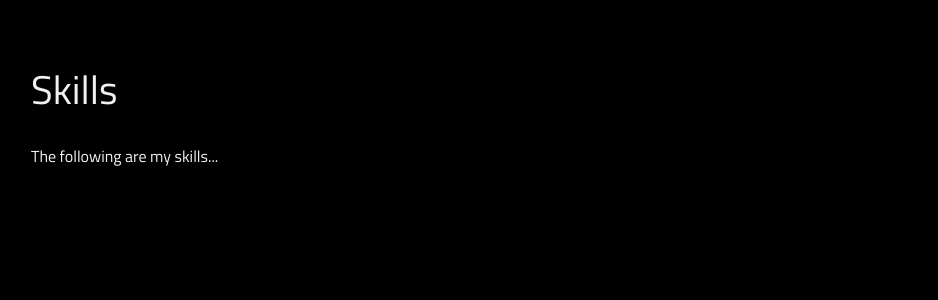
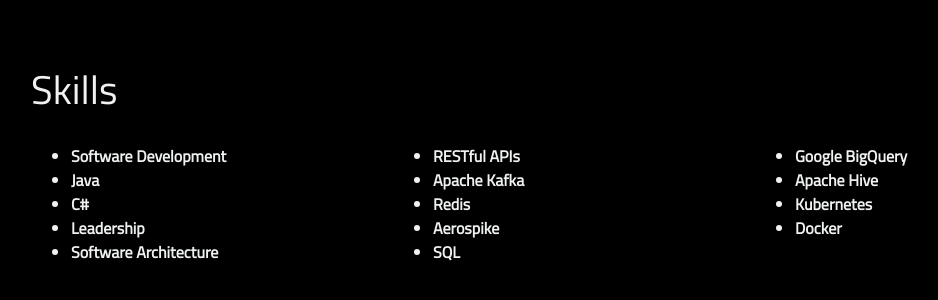
Before and after one commit to jbisa/jaybisa-website, a React (Create React App) app: page / in a window 1280 px wide. Shown: the part 7078-7378 px from the top of the page, without its empty margins (54-992 px from the left). Built offline with nearby package versions, Linux system fonts and the light colour scheme.

Commit message:
Added skills

```diff
--- a/public/index.html
+++ b/public/index.html
@@ -6,7 +6,7 @@
     <link rel="preconnect" href="https://fonts.gstatic.com">
     <link href="https://fonts.googleapis.com/css2?family=Titillium+Web:wght@200;400&display=swap" rel="stylesheet">
     <link rel="icon" href="%PUBLIC_URL%/favicon.ico" />
-    <meta name="viewport" content="width=device-width, initial-scale=1" />
+    <meta name="viewport" content="width=device-width, initial-scale=1.0" />
     <meta name="theme-color" content="#000000" />
     <meta
       name="description"
--- a/src/components/Skills.js
+++ b/src/components/Skills.js
@@ -10,7 +10,22 @@
     return(
         <section id="#skills" className="container py-5 section">
             <h1 className="header" data-aos="fade-up">Skills</h1>
-            <p data-aos="fade-up">The following are my skills...</p>
+            <ul data-aos="fade-up" className="list">
+                <li>Software Development</li>
+                <li>Java</li>
+                <li>C#</li>
+                <li>Leadership</li>
+                <li>Software Architecture</li>
+                <li>RESTful APIs</li>
+                <li>Apache Kafka</li>
+                <li>Redis</li>
+                <li>Aerospike</li>
+                <li>SQL</li>
+                <li>Google BigQuery</li>
+                <li>Apache Hive</li>
+                <li>Kubernetes</li>
+                <li>Docker</li>
+            </ul>
         </section>
     )
 }
```
Also changed, not shown: 1 other file (tests, documents, lock files or other folders).
